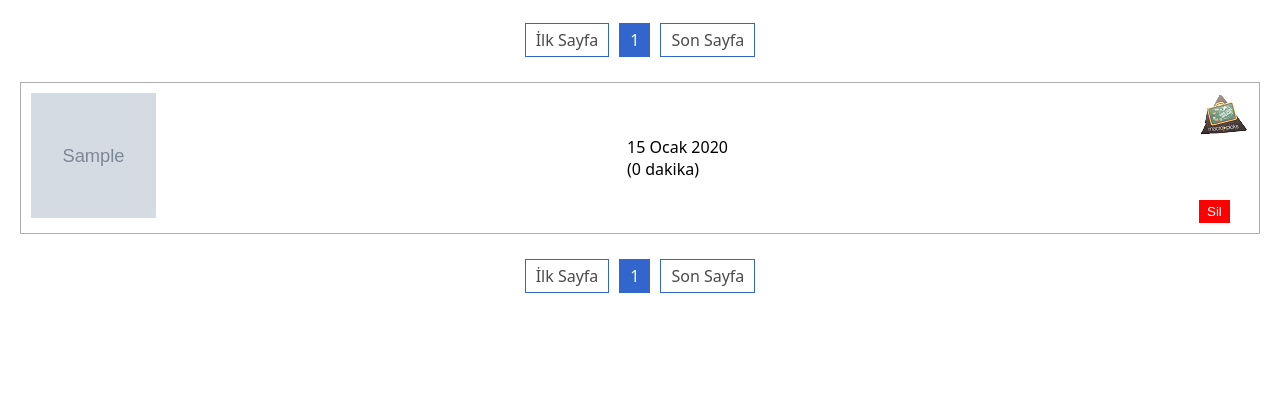
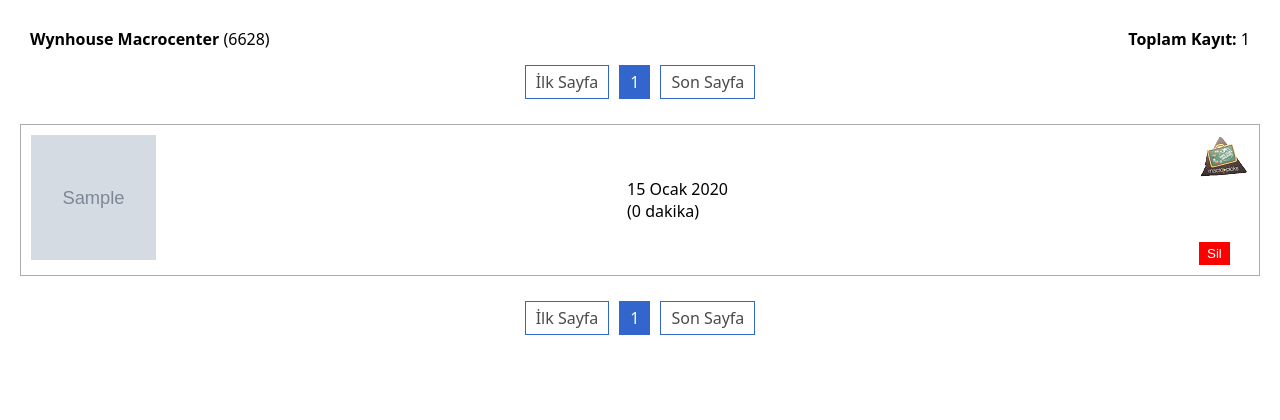
Before and after one commit to logistus/macro_tett, a Django app: page / in a window 1280 px wide. Shown: the part 62-482 px from the top of the page. Run offline with Django 4.2, Linux system fonts and the light colour scheme; tables that the repository leaves empty hold one stand-in row (values such as "Sample post"); grey boxes marked "Sample" are stand-in pictures.

Commit message:
latest updates

```diff
--- a/static/css/style.css
+++ b/static/css/style.css
@@ -141,3 +141,9 @@ nav>ul>li>a {
   background-color: green;
   height: 15px;
 }
+
+.info {
+  display: flex;
+  justify-content: space-between;
+  padding: 10px;
+}
--- a/templates/products/product_list.html
+++ b/templates/products/product_list.html
@@ -3,6 +3,10 @@
 
 {% block content %}
 {% if products %}
+<div class="info">
+  <div><strong>Wynhouse Macrocenter</strong> (6628)</div>
+  <div><strong>Toplam Kayıt: </strong> {{ products.count }}</div>
+</div>
 <div class="pagination">
   <a href="?page=1" class="page">İlk Sayfa</a>
   {% for i in page_obj.paginator.page_range %}
```
